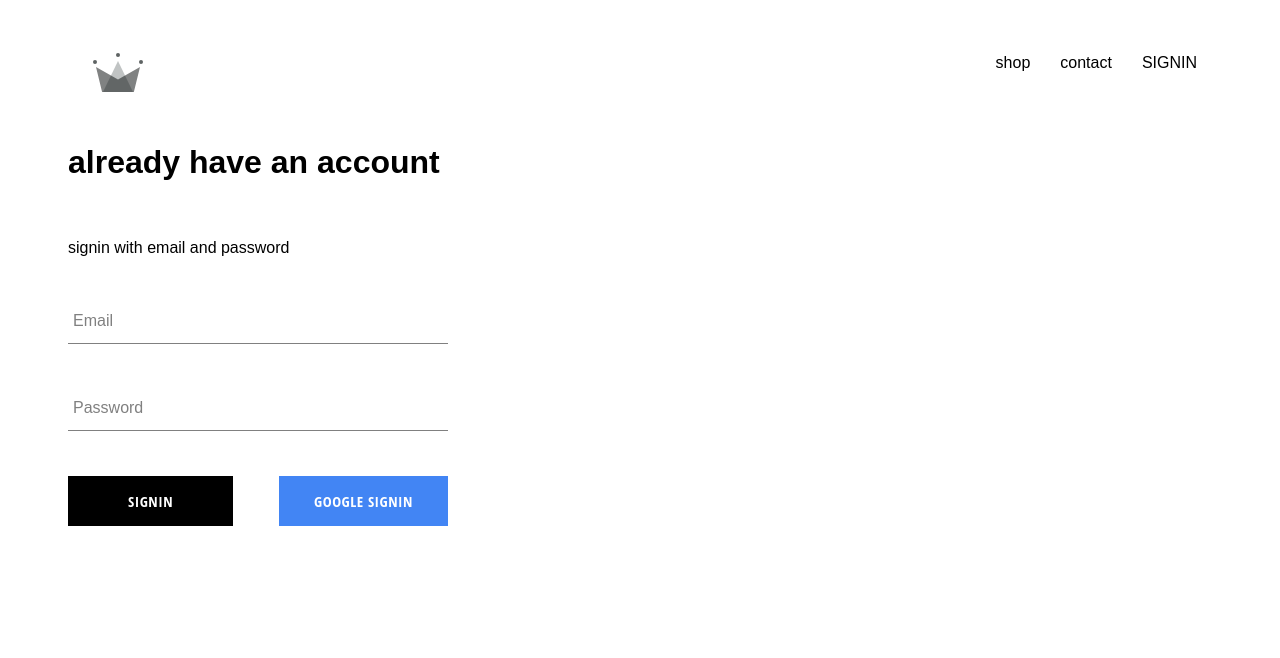
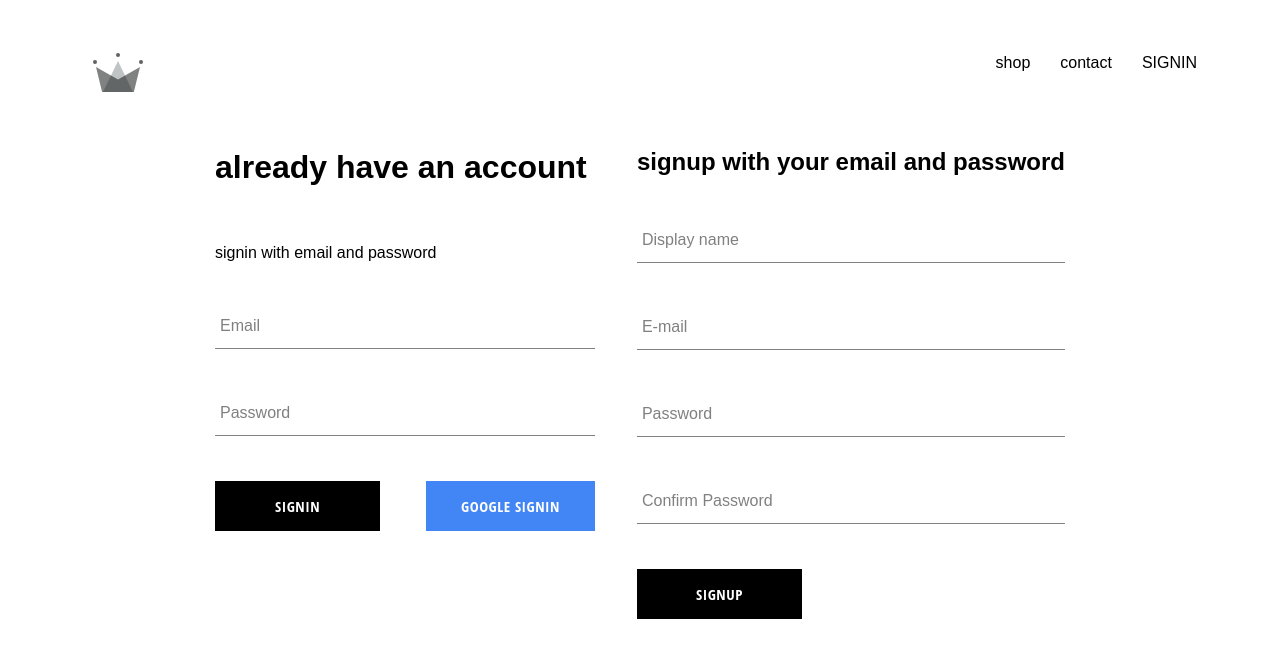
Before and after one commit to iddle254/crwn-clothing, a React (Create React App) app: page /signin in a window 1280 px wide. Shown: the top 658 px of the page. Built offline with nearby package versions, Linux system fonts and the light colour scheme; no server answers; a web font is replaced by a local one.

Commit message:
finished signin handlesubmit method

```diff
--- a/src/App.js
+++ b/src/App.js
@@ -5,7 +5,7 @@ import Homepage from './pages/homepage/homepage.component';
 import Shoppage from './pages/shoppage/shoppage.component';
 import SigninandSignup from './pages/signin-and-signup/signinandsignup.component';
 import Header from './components/header/header.component';
-import { auth } from './firebase/firebase.utils';
+import { auth, createUserProfileDocument } from './firebase/firebase.utils';
 
 class App extends React.Component {
   constructor(){
@@ -19,10 +19,26 @@ class App extends React.Component {
   unsubscribeFromAuth = null;
 
   componentDidMount(){
-    this.unsubscribeFromAuth = auth.onAuthStateChanged(user=>{
-      this.setState({ currentUser: user});
-      console.log(user);
-    })
+    this.unsubscribeFromAuth = auth.onAuthStateChanged(async userAuth=>{
+      if(userAuth){
+        const userRef = await createUserProfileDocument(userAuth);
+
+        userRef.onSnapshot(snapshot=>{
+          this.setState({
+            currentUser: {
+              id: snapshot.id,
+              ...snapshot.data()
+            }
+          });
+          // console.log(this.state);
+        }
+
+    );
+      }
+      this.setState({
+        currentUser: userAuth
+      });
+    });
   }
 
   componentWillUnmount(){
--- a/src/components/signin/signin.component.jsx
+++ b/src/components/signin/signin.component.jsx
@@ -1,5 +1,5 @@
 import React, { Component } from 'react';
-import { signInWithGoogle} from '../../firebase/firebase.utils';
+import { signInWithGoogle, auth } from '../../firebase/firebase.utils';
 import FormInput from '../form-input/form-input.component';
 import CustomButton from '../custom-button/custom-button.component';
 import './signin.styles.scss'
@@ -15,10 +15,17 @@ class Signin extends Component {
         }
     }
 
-    handleSubmit = event => {
+
+    handleSubmit = async event => {
+        const {email, password} = this.state;
         event.preventDefault();
+        try{
+            await auth.signInWithEmailAndPassword(email,password);
+            this.setState({ email:'', password:''});
+        }catch(error){
+            console.log(error);
+        }
 
-        this.setState({ email:'', password:''});
     }
 
     handleChange= event => {
--- /dev/null
+++ b/src/components/signup/signup.component.jsx
@@ -0,0 +1,104 @@
+import React, { Component } from "react";
+import FormInput from "../form-input/form-input.component";
+import CustomButton from "../custom-button/custom-button.component";
+import "./signup.styles.scss";
+import { createUserProfileDocument, auth } from "../../firebase/firebase.utils";
+
+class Signup extends Component {
+  constructor(props) {
+    super(props);
+
+    this.state = {
+      displayName: "",
+      email: "",
+      password: "",
+      confirmPassword: "",
+    };
+  }
+
+  handleSubmit = async (e) => {
+    e.preventDefault();
+
+    const { displayName, email, password, confirmPassword } = this.state;
+
+    if (password !== confirmPassword) {
+      alert("passwords don't match");
+      return;
+    }
+
+    try {
+      const { user } = await auth.createUserWithEmailAndPassword(
+        email,
+        password
+      );
+      console.log(user);
+      await createUserProfileDocument(user, { displayName });
+      this.setState({
+        displayName: "",
+        email: "",
+        password: "",
+        confirmPassword: "",
+      });
+    } catch (error) {
+      console.log(error);
+    }
+
+  };
+
+  handleChange = e => {
+      const {name, value} = e.target;
+
+      this.setState({ [name]:value });
+  }
+
+  render() {
+    const { displayName, email, password, confirmPassword } = this.state;
+    return (
+      <div className="signup-component">
+        <h2 className="signup-header">signup with your email and password</h2>
+
+        <form className="signup-form" onSubmit={this.handleSubmit}>
+          <FormInput
+            type="text"
+            name="displayName"
+            value={displayName}
+            onChange={this.handleChange}
+            label="Display name"
+            required
+          />
+
+          <FormInput
+            type="email"
+            name="email"
+            value={email}
+            onChange={this.handleChange}
+            label="E-mail"
+            required
+          />
+
+          <FormInput
+            type="password"
+            name="password"
+            value={password}
+            onChange={this.handleChange}
+            label="Password"
+            required
+          />
+
+          <FormInput
+            type="password"
+            name="confirmPassword"
+            value={confirmPassword}
+            onChange={this.handleChange}
+            label="Confirm Password"
+            required
+          />
+
+          <CustomButton type="submit">Signup</CustomButton>
+        </form>
+      </div>
+    );
+  }
+}
+
+export default Signup;
--- /dev/null
+++ b/src/components/signup/signup.styles.scss
@@ -0,0 +1,9 @@
+.sign-up{
+    display: 'flex';
+    flex-direction: 'column';
+    width: 380px;
+
+    .title{
+        margin: 10px 0;
+    }
+}
--- a/src/firebase/firebase.utils.js
+++ b/src/firebase/firebase.utils.js
@@ -12,6 +12,31 @@ const config = {
     appId: "1:882738952973:web:5b7418de2af2fbcdcece44"
 }
 
+export const createUserProfileDocument = async (userAuth, additionalData) => {
+    if(!userAuth)return;
+
+    const userRef = firestore.doc( `users/${userAuth.uid}`);
+    const snapShot = await userRef.get();
+
+    if(!snapShot.exists){
+        const {displayName, email} = userAuth;
+        const createdAt = new Date();
+
+        try {
+            await userRef.set({
+                displayName,
+                email,
+                createdAt,
+                ...additionalData
+            })
+        } catch (error) {
+            console.log('error creating user', error.message);
+        }
+}
+    console.log(snapShot);
+    return userRef;
+};
+
 firebase.initializeApp(config);
 
 export const auth = firebase.auth();
--- a/src/pages/signin-and-signup/signinandsignup.component.jsx
+++ b/src/pages/signin-and-signup/signinandsignup.component.jsx
@@ -1,11 +1,13 @@
 import React from 'react';
 import './signinandsignup.styles.scss';
 import Signin from '../../components/signin/signin.component';
+import Signup from '../../components/signup/signup.component';
 
 function SigninandSignup() {
     return (
-        <div>
+        <div className='signin-and-signup'>
             <Signin/>
+            <Signup/>
         </div>
     )
 }
--- a/src/pages/signin-and-signup/signinandsignup.styles.scss
+++ b/src/pages/signin-and-signup/signinandsignup.styles.scss
@@ -0,0 +1,6 @@
+.signin-and-signup{
+    width: 850px;
+    display: flex;
+    justify-content: space-between;
+    margin: 30px auto;
+}
```
